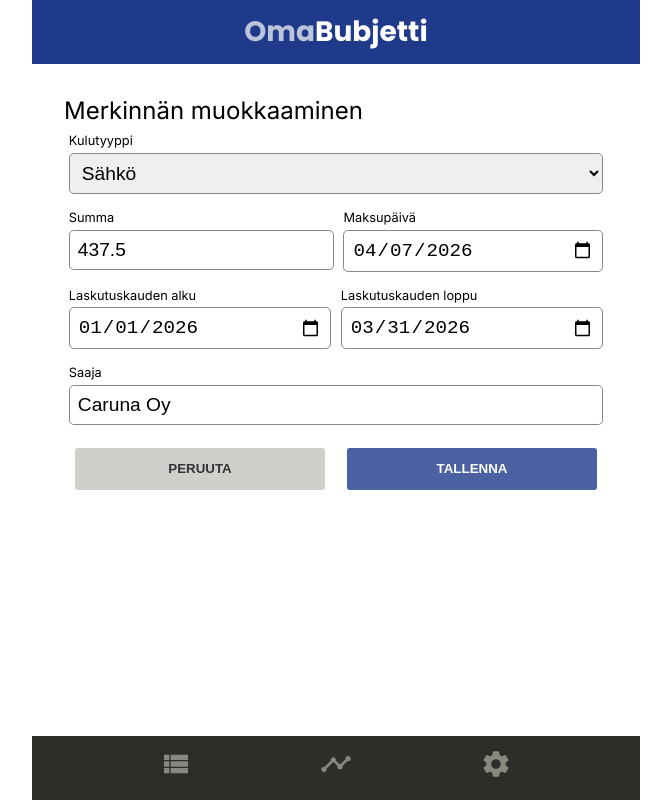
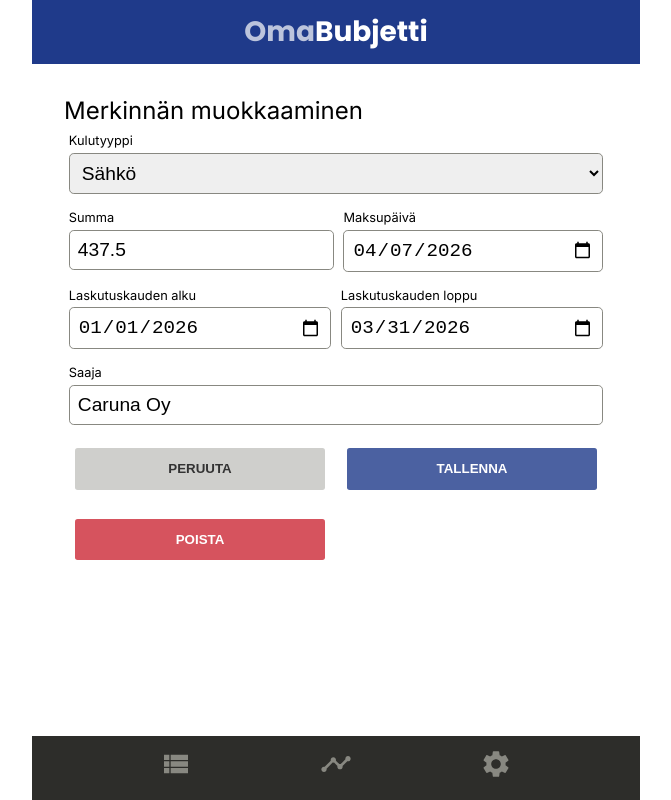
Before and after one commit to stmargariitaaa/OmaBudjetti, a React (Vite) app: page /edit/1 in a window 1280 px wide. Shown: the whole page, without its empty margins (304-975 px from the left). Built offline with nearby package versions, Linux system fonts and the light colour scheme.

Commit message:
lisää merkinnän poistotoiminnon

```diff
--- a/src/components/App/App.jsx
+++ b/src/components/App/App.jsx
@@ -4,6 +4,20 @@ import testdata from './testdata.js'
 
 function App() {
   const [data, setData] = useState(testdata)
+
+  // Poistaa rivin sovelluksen datasta id:n perusteella.
+  const handleItemDelete = (id) => {
+
+    // Tehdään kopio nykyisestä datasta.
+    let copy = data.slice()
+
+    // Suodatetaan pois se rivi, jonka id vastaa poistettavaa id:tä.
+    copy = copy.filter(item => item.id !== id)
+
+    // Päivitetään state suodatetulla datalla.
+    setData(copy)
+
+  }
 
   const handleItemSubmit = (newitem) => {
 
@@ -31,7 +45,9 @@ function App() {
   }
 
   return (
-    <AppRouter data={data} onItemSubmit={handleItemSubmit} />
+    <AppRouter data={data}
+                 onItemSubmit={handleItemSubmit}
+                 onItemDelete={handleItemDelete} />
   )
 }
 
--- a/src/components/ItemForm/ItemForm.jsx
+++ b/src/components/ItemForm/ItemForm.jsx
@@ -37,6 +37,12 @@ function ItemForm(props) {
   // palataan takaisin.
     const handleCancel = () => {
     navigate('/', { viewTransition: true })
+  }
+
+  // Käsittelee nykyisen poistamisen.
+  const handleDelete = () => {
+    props.onItemDelete(values.id)
+    navigate(-1, { viewTransition: true })
   }
 
 
@@ -96,6 +102,14 @@ function ItemForm(props) {
               </Button>
             </div>
           </div>
+          { props.onItemDelete ?
+            <div className={styles.itemform_row}>
+              <div>
+                <Button warning onClick={handleDelete}>POISTA</Button>
+              </div>
+              <div></div>
+            </div>
+            : null }
         </div>
       </form>
     </div>
--- a/src/pages/EditItem/EditItem.jsx
+++ b/src/pages/EditItem/EditItem.jsx
@@ -10,7 +10,9 @@ function EditItem(props) {
   return (
     <div className={styles.edititem}>
       <h2>Merkinnän muokkaaminen</h2>
-      <ItemForm onItemSubmit={props.onItemSubmit} formData={data.item} />
+      <ItemForm onItemSubmit={props.onItemSubmit}
+                onItemDelete={props.onItemDelete}
+                formData={data.item} />
     </div>
   )
 
--- a/src/router/AppRouter/AppRouter.jsx
+++ b/src/router/AppRouter/AppRouter.jsx
@@ -21,7 +21,8 @@ function AppRouter(props) {
           loader: () => { return props.data } },
         { path: "add", element: <AddItem onItemSubmit={props.onItemSubmit} /> },
         { path: "edit/:id",
-          element: <EditItem onItemSubmit={props.onItemSubmit} />,
+          element: <EditItem onItemSubmit={props.onItemSubmit}
+                             onItemDelete={props.onItemDelete} />,
           loader: ({params}) => {
             const item = props.data.filter(item => item.id === params.id).shift()
             if (item) {
--- a/src/shared/ui/buttons/buttons.module.css
+++ b/src/shared/ui/buttons/buttons.module.css
@@ -43,7 +43,7 @@
   color: var(--neutral-lightest);
 }
 
-.warning {
+.button_warning {
   background-color: var(--warning);
   color: var(--neutral-lightest);
 }
```
